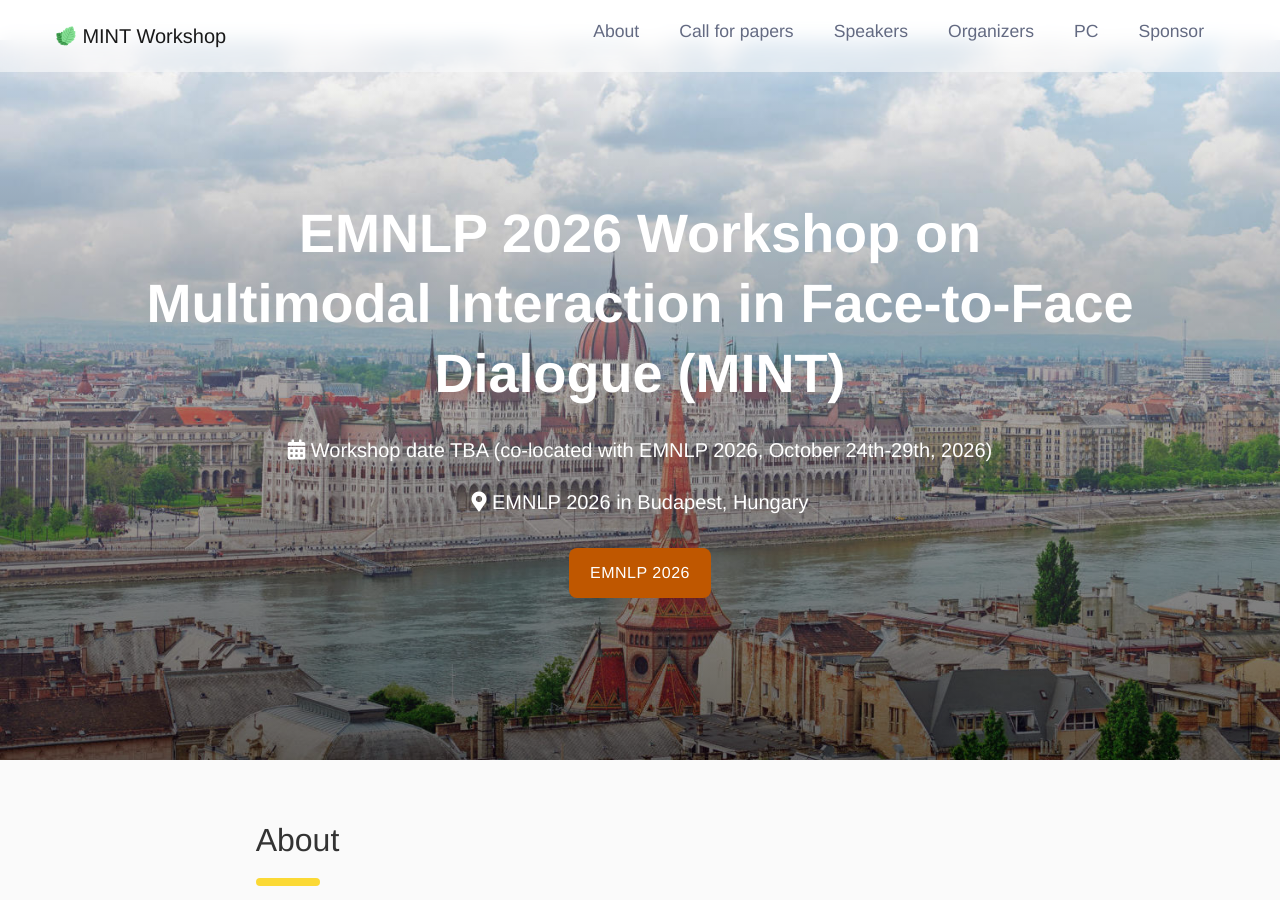
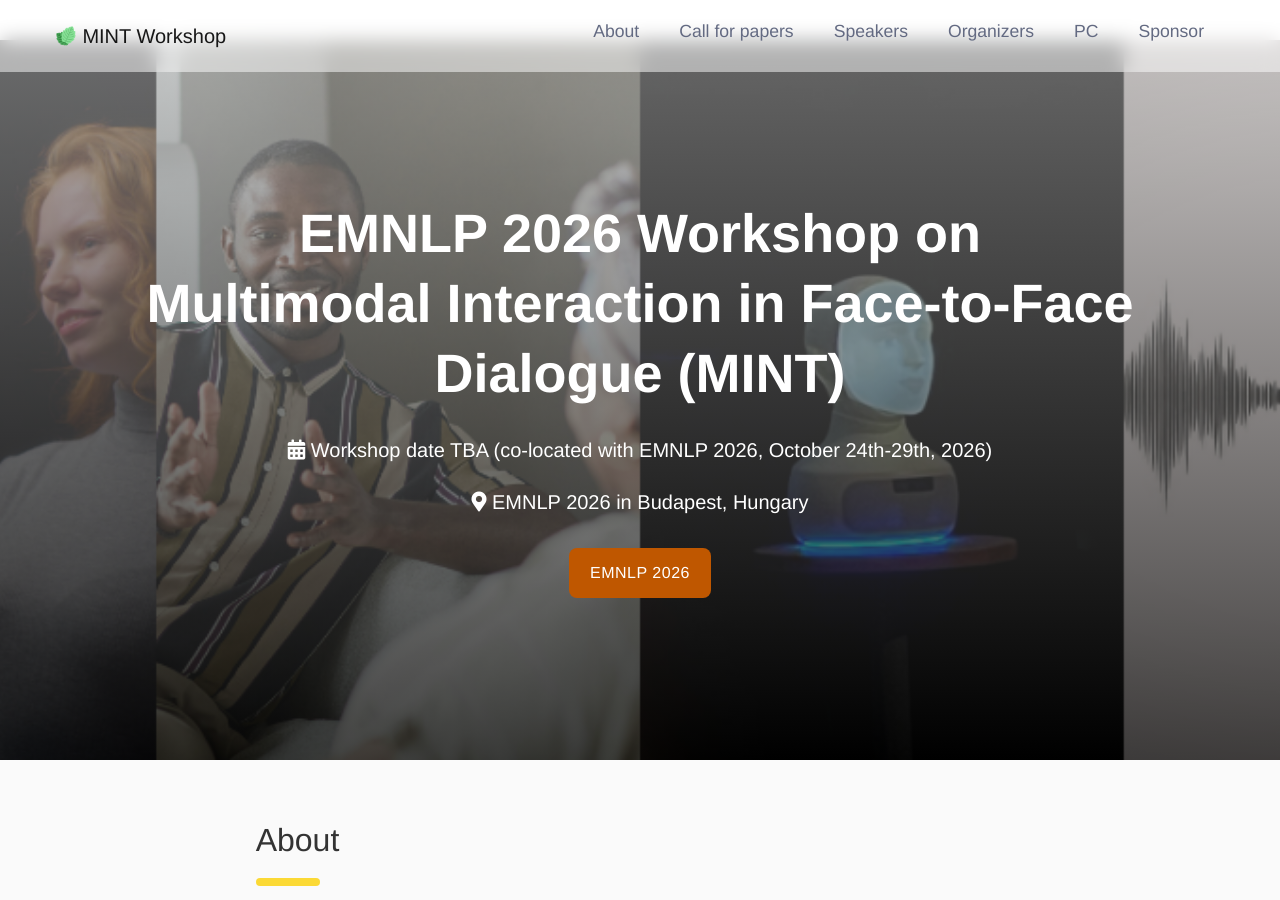
Before and after one commit to MINTworkshop/MINTworkshop.github.io, a Jekyll site: the page built from 2026/index.md, in a window 1280 px wide and 900 px high. Built offline with Jekyll 4.4.1, drawn with Linux system fonts in a browser that asks for light colours.

Commit message:
add new banner

```diff
--- a/2026/index.md
+++ b/2026/index.md
@@ -6,7 +6,7 @@ location: EMNLP 2026 in Budapest, Hungary
 show_cfp: true
 
 cover_image:
-  image: "/assets/images/locations/budapest.jpg"
+  image: "/assets/images/locations/2.png"
   author: Jakub Hałun
   licence_name: "CC BY-SA 4.0"
   licence_link: "https://creativecommons.org/licenses/by-sa/4.0/"
```
Also changed, not shown: assets/images/locations/2.png (added), assets/images/locations/3.png (added), assets/images/locations/4.png (added), assets/images/locations/5.png (added), assets/images/locations/6.png (added), assets/images/locations/MINT.png (added), assets/images/locations/budapest copy.jpg (added), 1 other file.
